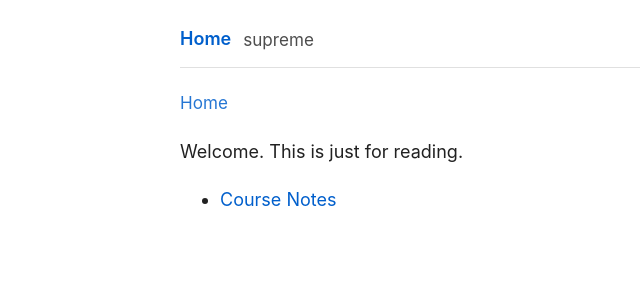
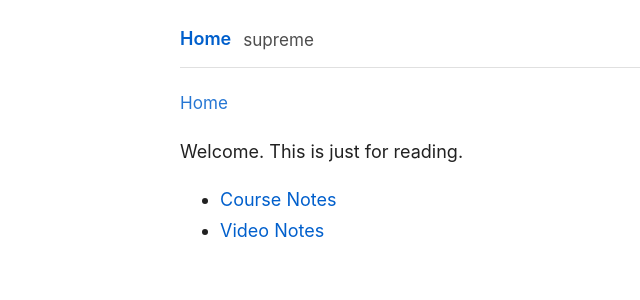
Before and after one commit to CompositeLizard/supreme, a Jekyll site: the page built from index.md, in a window 1280 px wide. Shown: the top 300 px of the page, without its empty margins (100-740 px from the left). Built offline with Jekyll 4.4.1, drawn with Linux system fonts in a browser that asks for light colours.

Commit message:
Update index.md

```diff
--- a/index.md
+++ b/index.md
@@ -6,3 +6,4 @@ title: Home
 Welcome. This is just for reading.
 
 - [Course Notes](notes/)
+- [Video Notes](videoNotes/)
```
